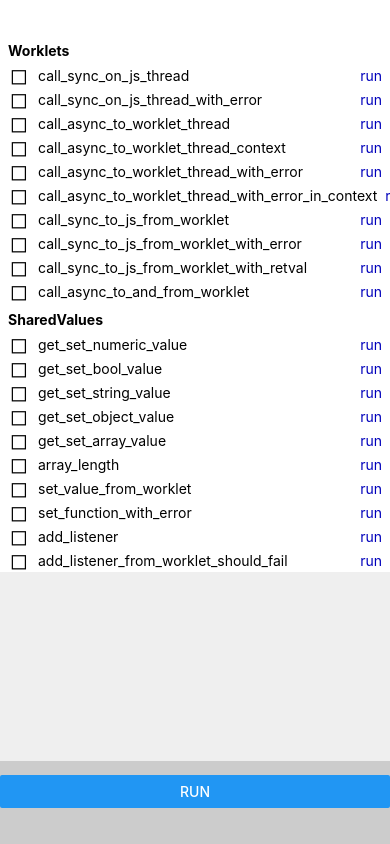
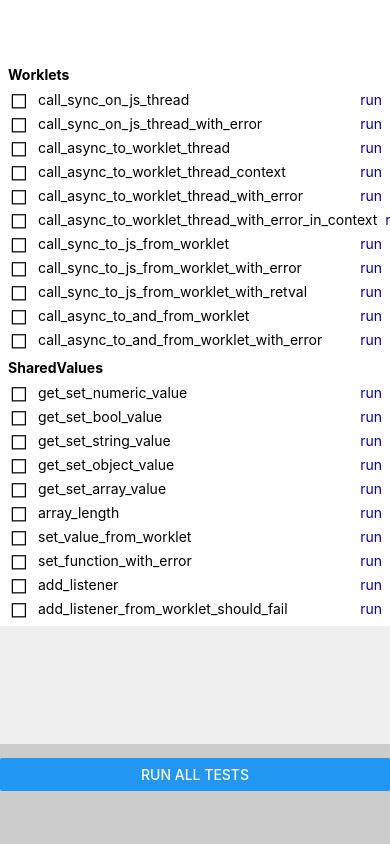
Before and after one commit to margelo/react-native-worklets-core, a React Native app in the folder example/: screen / in a window 390 px wide. Built offline with nearby package versions, Linux system fonts and the light colour scheme.

Commit message:
Added wrapper tests

```diff
--- a/example/App.tsx
+++ b/example/App.tsx
@@ -74,10 +74,10 @@ const App = () => {
 
   return (
     <View style={styles.container}>
-      <View style={styles.top}>
+      <View style={styles.tests}>
         <ScrollView
           contentInsetAdjustmentBehavior="automatic"
-          contentContainerStyle={styles.scrollview}>
+          contentContainerStyle={styles.testsScrollView}>
           {categories.map(category => (
             <React.Fragment key={category}>
               <Text style={styles.category}>{category}</Text>
@@ -96,12 +96,16 @@ const App = () => {
         </ScrollView>
       </View>
       <View style={styles.output}>
-        <ScrollView contentContainerStyle={styles.scrollview}>
+        <ScrollView>
           <Text style={styles.outputText}>{output.join('\n')}</Text>
         </ScrollView>
       </View>
       <View style={styles.buttons}>
-        <Button title="Run" disabled={running} onPress={runTests} />
+        <Button
+          title={running ? 'Running...' : 'Run All Tests'}
+          disabled={running}
+          onPress={runTests}
+        />
       </View>
     </View>
   );
@@ -111,18 +115,23 @@ const styles = StyleSheet.create({
   container: {
     flex: 1,
   },
-  top: {paddingTop: 34},
-  scrollview: {},
-  testsContainer: {
+  tests: {
+    paddingTop: 34,
     flex: 1,
   },
+  testsScrollView: {
+    paddingTop: 24,
+    paddingBottom: 40,
+  },
   output: {
-    flex: 1,
-    padding: 8,
+    flex: 0.2,
     backgroundColor: '#EFEFEF',
   },
-  outputText: {flex: 1},
+  outputText: {
+    padding: 8,
+  },
   buttons: {
+    height: 100,
     backgroundColor: '#CCC',
     paddingBottom: 36,
     paddingTop: 14,
--- a/example/Tests/sharedvalue-tests.ts
+++ b/example/Tests/sharedvalue-tests.ts
@@ -58,7 +58,7 @@ const set_value_from_worklet: Test = () => {
 const set_function_with_error: Test = () => {
   return ExpectException(() => {
     Worklets.createSharedValue(() => {});
-  }, 'Regular javascript functions can not be passed to worklets.');
+  }, 'Regular javascript functions cannot be shared.');
 };
 
 const add_listener: Test = () => {
--- a/example/Tests/utils.ts
+++ b/example/Tests/utils.ts
@@ -34,7 +34,9 @@ export const ExpectValue = <V, T>(value: V | Promise<V>, expected: T) => {
     if (JSON.stringify(resolvedValue) !== JSON.stringify(expected)) {
       reject(
         new Error(
-          `Expected ${expected}, got ${JSON.stringify(resolvedValue)}.`,
+          `Expected ${JSON.stringify(expected)}, got ${JSON.stringify(
+            resolvedValue,
+          )}.`,
         ),
       );
     } else {
@@ -52,7 +54,7 @@ export const ExpectException = <T>(
       const value = executor();
       if (value instanceof Promise) {
         await value;
-        reject(new Error('Expected error but function succeeded.'));
+        reject(new Error('Expected error but function succeeded (Promise).'));
       } else {
         reject(new Error('Expected error but function succeeded.'));
       }
--- a/example/Tests/worklet-tests.ts
+++ b/example/Tests/worklet-tests.ts
@@ -120,6 +120,19 @@ const call_async_to_and_from_worklet: Test = () => {
   });
 };
 
+const call_async_to_and_from_worklet_with_error: Test = () => {
+  const workletB = Worklets.createWorklet(() => {
+    throw Error('Test error');
+  });
+  const workletA = Worklets.createWorklet(
+    function () {
+      return this.callback.callInWorkletContext();
+    },
+    {callback: workletB},
+  );
+  return ExpectException(workletA.callInWorkletContext, 'Test error');
+};
+
 export const worklet_tests: {[key: string]: Test} = {
   call_sync_on_js_thread,
   call_sync_on_js_thread_with_error,
@@ -131,4 +144,5 @@ export const worklet_tests: {[key: string]: Test} = {
   call_sync_to_js_from_worklet_with_error,
   call_sync_to_js_from_worklet_with_retval,
   call_async_to_and_from_worklet,
+  call_async_to_and_from_worklet_with_error,
 };
--- a/example/Tests/wrapper-tests.ts
+++ b/example/Tests/wrapper-tests.ts
@@ -1 +1,36 @@
-export const wrapper_tests = {};
+import {Worklets} from 'react-native-worklets';
+import {Test} from './types';
+import {ExpectException, ExpectValue} from './utils';
+
+const convert =
+  <T>(value: T): Test =>
+  () => {
+    const valueToTest = Worklets.createSharedValue(value);
+    return ExpectValue(valueToTest.value, value);
+  };
+
+const convert_function_throws_exception: Test = () => {
+  return ExpectException(() => {
+    return Promise.resolve(Worklets.createSharedValue(() => {}));
+  }, 'Regular javascript functions cannot be shared.');
+};
+
+export const wrapper_tests = {
+  convert_undefined: convert(undefined),
+  convert_null: convert(null),
+  convert_number: convert(123),
+  convert_string: convert('abc'),
+  convert_boolean: convert(true),
+  convert_object: convert({a: 123, b: 'abc', child: {x: 5, y: 23}}),
+  convert_object_with_children: convert({
+    a: 123,
+    b: 'abc',
+    children: [1, 2, 3, 4, 5],
+  }),
+  convert_array: convert([123, 'abc']),
+  convert_array_of_objects: convert([
+    {x: 1, y: 2},
+    {x: 5, y: 12},
+  ]),
+  convert_function_throws_exception,
+};
```
Also changed, not shown: 2 other files (tests, documents, lock files or other folders).
